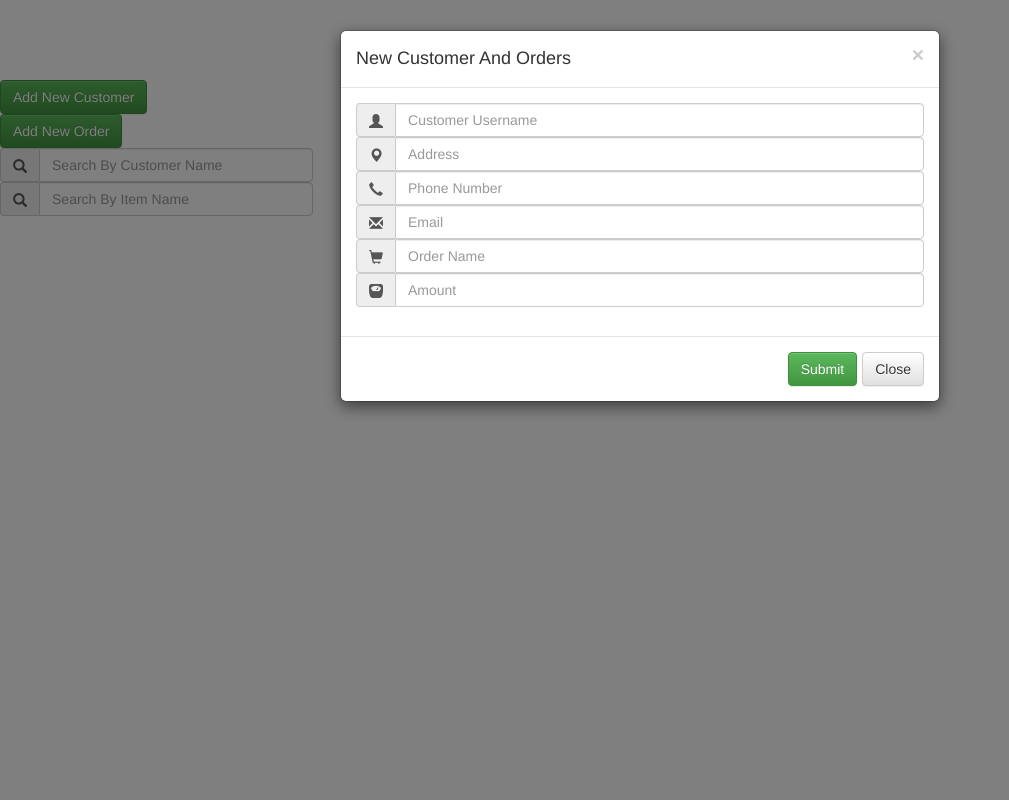
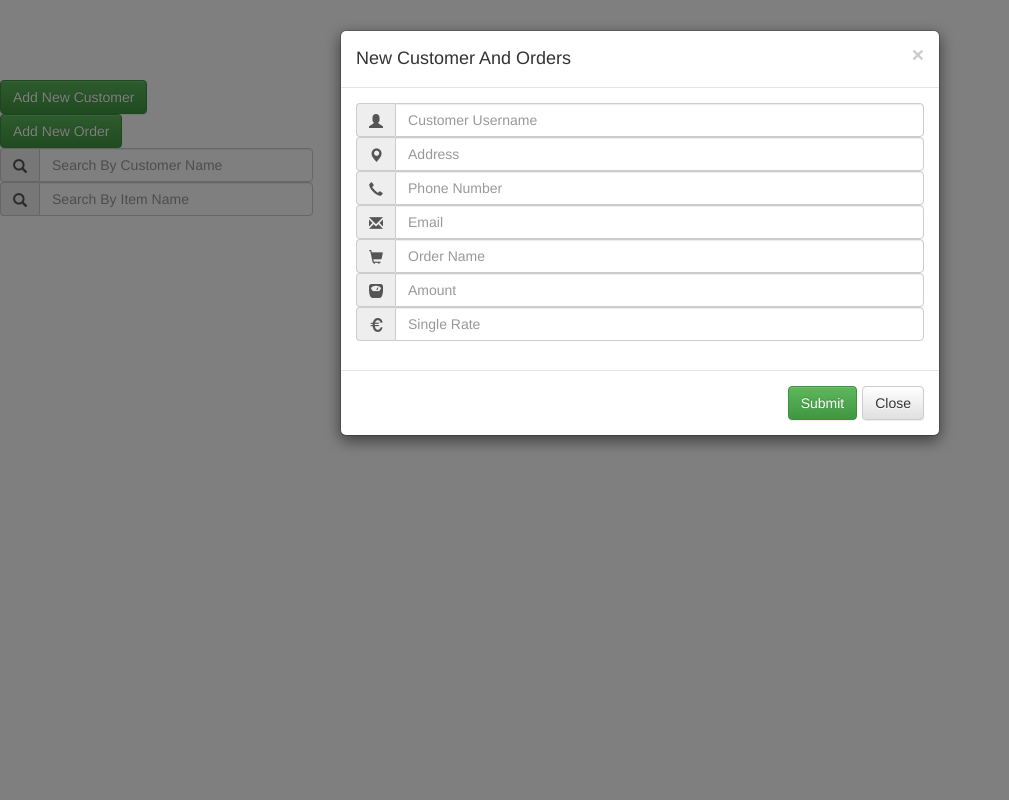
Before and after one commit to shawncxc/dispatchr_minihack, a Node server app: page / in a window 1280 px wide, after a click on "Add New Customer". Shown: the whole page, without its empty margins (0-1009 px from the left). Run offline with Node 20, Linux system fonts and the light colour scheme; data that the repository does not hold is empty; some libraries are stand-ins or nearby versions.

Commit message:
single price added

```diff
--- a/app.js
+++ b/app.js
@@ -123,6 +123,7 @@ app.post('/updateExOrder', function(req, res){
 			{$set:
 				{'Orders.$.OrderName': req.body.OrderName,
 				'Orders.$.Amount': req.body.Amount,
+				'Orders.$.Rate': req.body.Rate,
 				'Orders.$.Key': req.body.Key}
 			},
 			function(err, res){
--- a/public/js/CartApp.js
+++ b/public/js/CartApp.js
@@ -28,7 +28,8 @@ app.controller('MainCtrl', function($scope, $http){
 		var order = {};
 		order.OrderName = $scope.OrderName;
 		order.Amount = $scope.Amount;
-		order.Key = $scope.CustomerUsername + $scope.OrderName + $scope.Amount;
+		order.Rate = $scope.Rate;
+		order.Key = $scope.CustomerUsername + $scope.OrderName + $scope.Amount + $scope.Rate;
 
 		var NewCustomerOrderData = {};
 		NewCustomerOrderData.CustomerUsername = $scope.CustomerUsername;
@@ -74,7 +75,8 @@ app.controller('MainCtrl', function($scope, $http){
 		var order = {};
 		order.OrderName = $scope.ExOrderName;
 		order.Amount = $scope.ExAmount;
-		order.Key = $scope.ExCustomerUsername + $scope.ExOrderName + $scope.ExAmount;
+		order.Rate = $scope.ExRate;
+		order.Key = $scope.ExCustomerUsername + $scope.ExOrderName + $scope.ExAmount + $scope.ExRate;
 
 		var ExCustomerData = {};
 		ExCustomerData.CustomerUsername = $scope.ExCustomerUsername;
@@ -90,12 +92,13 @@ app.controller('MainCtrl', function($scope, $http){
 		$scope.editTrue = Key;
 	};
 
-	$scope.updateExOrder = function(CustomerUsername, editOrderName, editOrderAmount, originKey){
+	$scope.updateExOrder = function(CustomerUsername, editOrderName, editOrderAmount, editOrderRate, originKey){
 		var editExOrderData = {};
 		editExOrderData.CustomerUsername = CustomerUsername;
 		editExOrderData.OrderName = editOrderName;
 		editExOrderData.Amount = editOrderAmount;
-		editExOrderData.Key = CustomerUsername + editOrderName + editOrderAmount;
+		editExOrderData.Rate = editOrderRate;
+		editExOrderData.Key = CustomerUsername + editOrderName + editOrderAmount + editOrderRate;
 		editExOrderData.originKey = originKey;
 		$http.post('/updateExOrder', editExOrderData)
 			.success(function(){
--- a/views/main.jade
+++ b/views/main.jade
@@ -51,7 +51,10 @@ html(lang="en", ng-app="cartApp")
             input(type="text", ng-show="editTrue == order.Key", ng-model="editOrderName")
             | {{order.Amount}}
             input(type="text", ng-show="editTrue == order.Key", ng-model="editOrderAmount")
-            button(ng-click="updateExOrder(customer.CustomerUsername, editOrderName, editOrderAmount, order.Key)", class="btn btn-success", ng-show="editTrue == order.Key")
+            | {{order.Rate}}
+            input(type="text", ng-show="editTrue == order.Key", ng-model="editOrderRate")
+            | {{order.Amount * order.Rate}}
+            button(ng-click="updateExOrder(customer.CustomerUsername, editOrderName, editOrderAmount, editOrderRate, order.Key)", class="btn btn-success", ng-show="editTrue == order.Key")
               | Save
             button(ng-show="editTrue == order.Key", ng-click="updateExOrderCancel()")
               | Cancel
@@ -97,6 +100,10 @@ html(lang="en", ng-app="cartApp")
                   span(class="input-group-addon", id="sizing-addon1")
                     span(class="glyphicon glyphicon-scale")
                   input#Amount(ng-model="Amount", type="number", name="Amount", class="form-control", placeholder="Amount", aria-describedby="sizing-addon1")
+                div(class="input-group input-group")
+                  span(class="input-group-addon", id="sizing-addon1")
+                    span(class="glyphicon glyphicon-euro")
+                  input#Rate(ng-model="Rate", type="number", name="Rate", class="form-control", placeholder="Single Rate", aria-describedby="sizing-addon1")
             div(class="modal-footer")
               button(class="btn btn-success", data-dismiss="modal", ng-click="addNewCustomer()")
                 | Submit
@@ -125,6 +132,10 @@ html(lang="en", ng-app="cartApp")
                   span(class="input-group-addon", id="sizing-addon1")
                     span(class="glyphicon glyphicon-scale")
                   input#ExAmount(ng-model="ExAmount", type="number", name="ExAmount", class="form-control", placeholder="Amount", aria-describedby="sizing-addon1")
+                div(class="input-group input-group")
+                  span(class="input-group-addon", id="sizing-addon1")
+                    span(class="glyphicon glyphicon-euro")
+                  input#ExRate(ng-model="ExRate", type="number", name="ExRate", class="form-control", placeholder="Single Rate", aria-describedby="sizing-addon1")
             div(class="modal-footer")
               button(class="btn btn-success", data-dismiss="modal", ng-click="addNewOrder()")
                 | Add This Order
```
